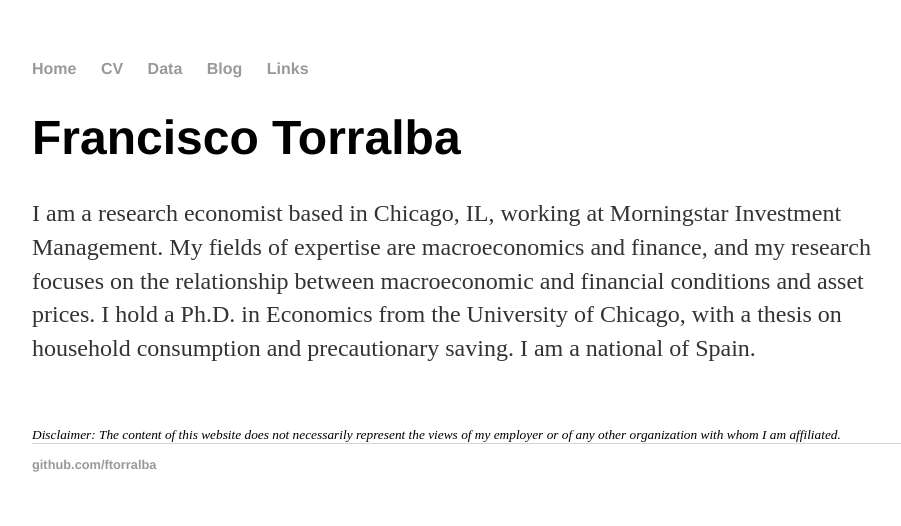
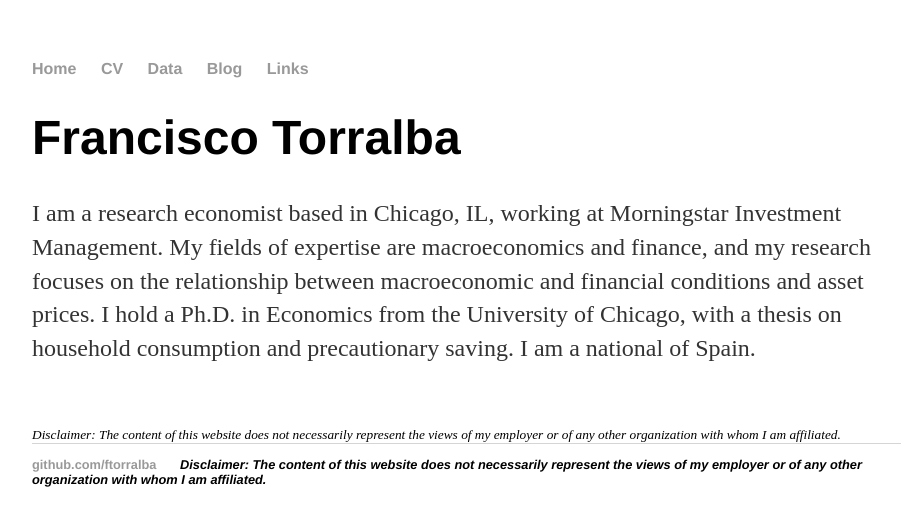
Before and after one commit to ftorralba/ftorralba.github.io, a Jekyll site: the page built from index.html, in a window 1280 px wide. Shown: the top 526 px of the page, without its empty margins (160-1061 px from the left). Built offline with Jekyll 4.4.1, drawn with Linux system fonts in a browser that asks for light colours.

Commit message:
adding disclaimer to default template

```diff
--- a/_layouts/default.html
+++ b/_layouts/default.html
@@ -24,6 +24,8 @@
 	    		<ul>
 	        		<!-- <li><a href="mailto:francisco.torralba@gmail.com">email</a></li> -->
 	        		<li><a href="https://github.com/ftorralba">github.com/ftorralba</a></li>
+				<i>Disclaimer: The content of this website does not necessarily represent the views of my employer or of any other
+	organization with whom I am affiliated.</i>
 				</ul>
 			</footer>
 		</body>
```
